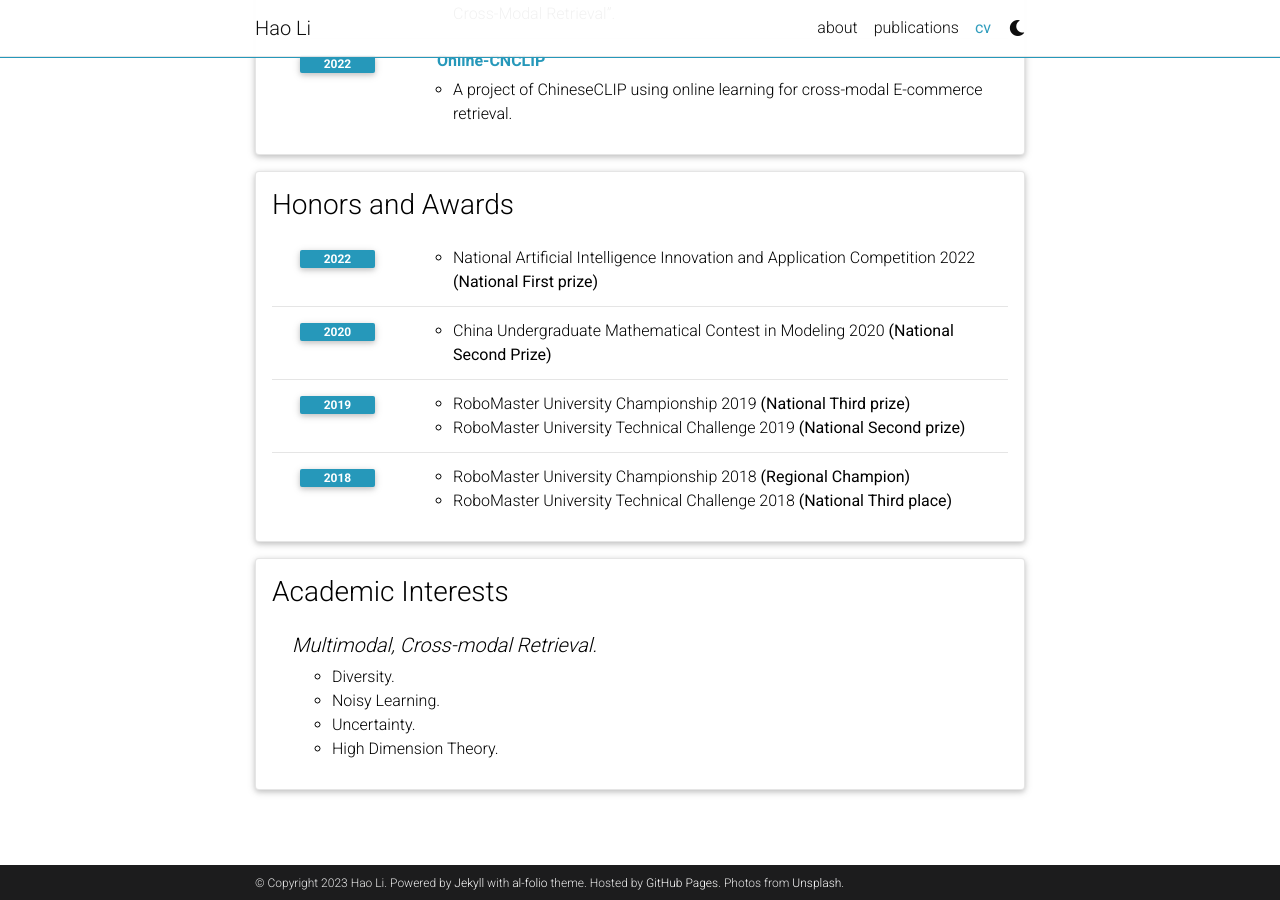
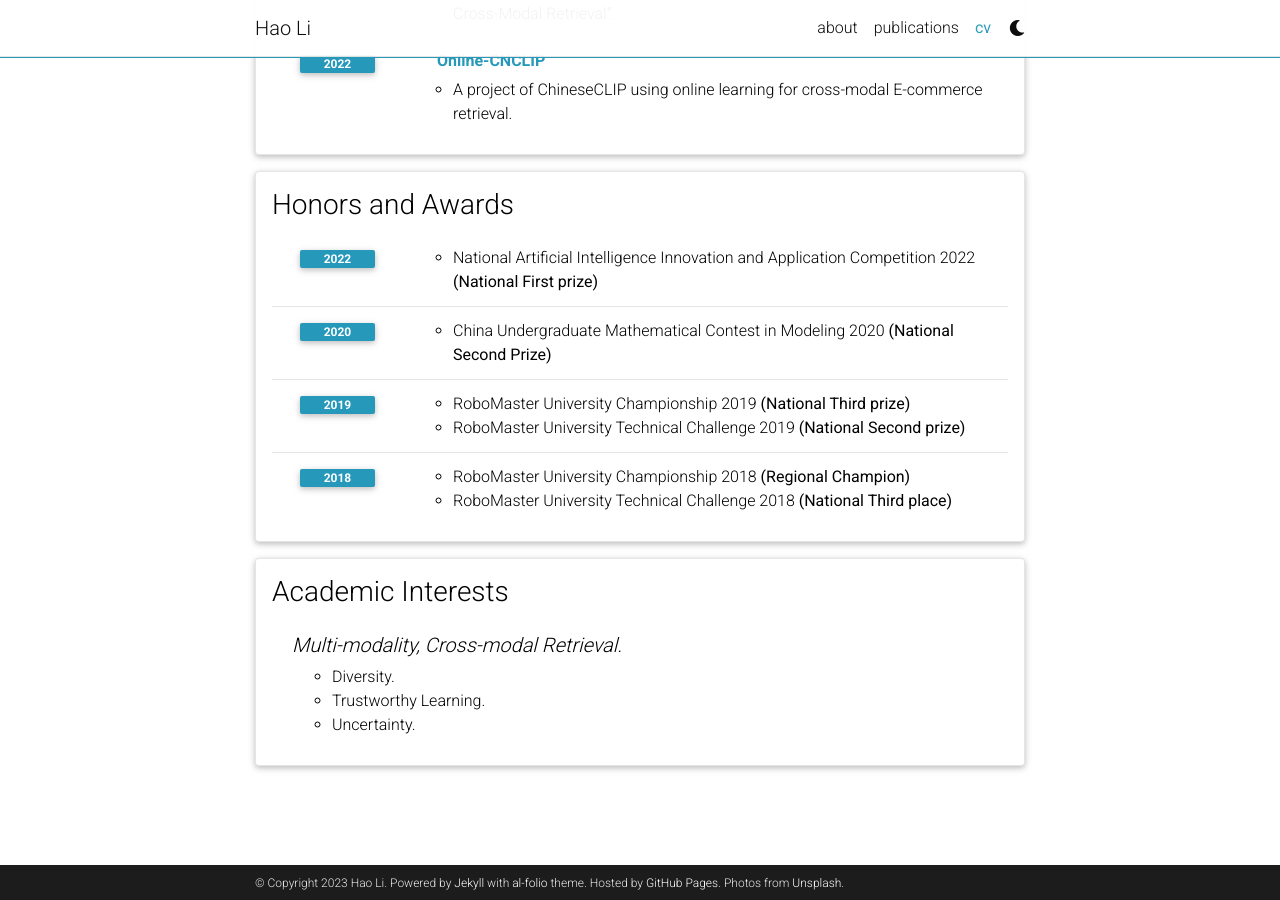
Before and after one commit to leolee99/leolee99.github.io, a Jekyll site: the page built from _pages/cv.md, in a window 1280 px wide and 900 px high, scrolled down 1229 px. Built offline with Jekyll 4.4.1, drawn with Linux system fonts in a browser that asks for light colours; comment, search, counter and statistics services are not loaded; a style sheet for code colours, icons or effects is not loaded.

Commit message:
Update cv.yml

```diff
--- a/_data/cv.yml
+++ b/_data/cv.yml
@@ -92,12 +92,11 @@
 - title: Academic Interests
   type: nested_list
   contents:
-    - title: Multimodal, Cross-modal Retrieval.
+    - title: Multi-modality, Cross-modal Retrieval.
       items:
         - Diversity.
-        - Noisy Learning.
+        - Trustworthy Learning.
         - Uncertainty.
-        - High Dimension Theory.
 
 # - title: Other Interests
 #   type: list
```
